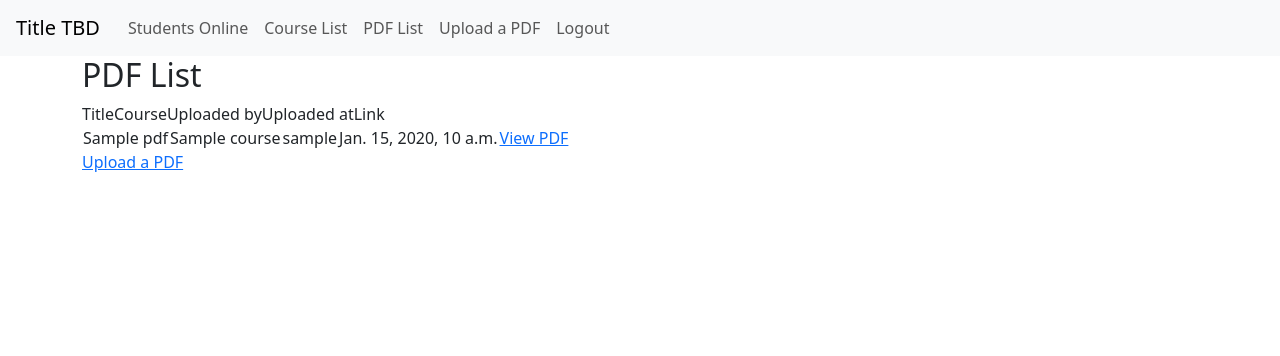
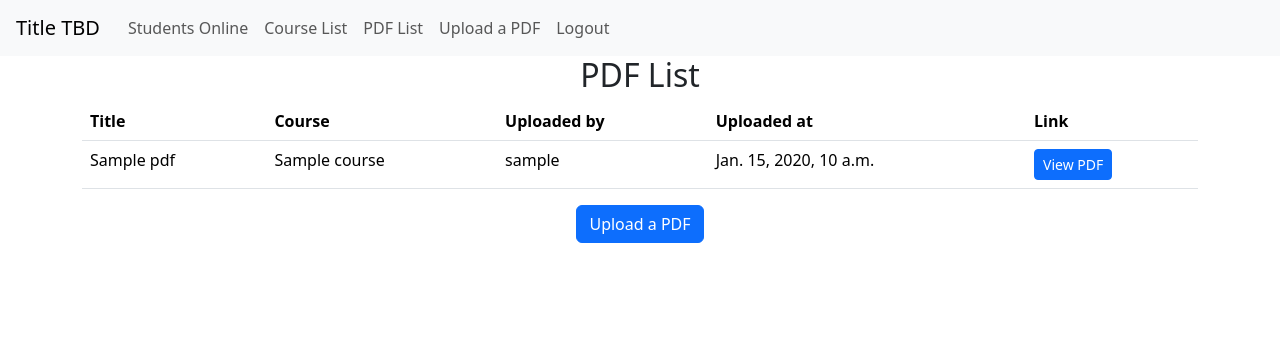
Before and after one commit to sierrashuman/assignment-project, a Django app: page /app/pdf_list/ in a window 1280 px wide. Shown: the top 356 px of the page. Run offline with Django 3.2, Linux system fonts and the light colour scheme; tables that the repository leaves empty hold one stand-in row (values such as "Sample post"); some libraries are stand-ins or nearby versions.

Commit message:
Centered everything, some styling in PDF stuff

```diff
--- a/assignment_app/templates/appindex.html
+++ b/assignment_app/templates/appindex.html
@@ -3,5 +3,9 @@
 {% block content %}
     <h1>Assignment App Home</h1>
 
-    <a href="{% url 'app:courselist' %}">View all courses</a>
+    <a href="{% url 'app:courselist' %}" class="btn btn-primary">View all courses</a>
+    <br>
+    <a href="{% url 'app:pdf_list' %}" class="btn btn-primary">View all PDFs</a>
+    <br>
+    <a href="{% url 'app:upload_pdf' %}" class="btn btn-primary">Upload a PDF</a>
 {% endblock %}
--- a/assignment_app/templates/base.html
+++ b/assignment_app/templates/base.html
@@ -31,7 +31,9 @@
     </nav>
 
     <main class="container">
-        {% block content %}
-        {% endblock %}
+        <div class="d-flex flex-column align-items-center">
+            {% block content %}
+            {% endblock %}
+        </div>
     </main>
 </body>
--- a/assignment_app/templates/pdf_list.html
+++ b/assignment_app/templates/pdf_list.html
@@ -4,13 +4,13 @@
 {% block content %}
     <h2>PDF List</h2>
 
-    <table>
+    <table class="table">
         <thead>
-            <tr>Title</tr>
-            <tr>Course</tr>
-            <tr>Uploaded by</tr>
-            <tr>Uploaded at</tr>
-            <tr>Link</tr>
+            <th scope="column">Title</th>
+            <th scope="column">Course</th>
+            <th scope="column">Uploaded by</th>
+            <th scope="column">Uploaded at</th>
+            <th scope="column">Link</th>
         </thead>
         <tbody>
             {% for pdf in pdf_list %}
@@ -20,7 +20,7 @@
                 <td>{{ pdf.uploader }}</td>
                 <td>{{ pdf.datetime }}</td>
                 <td>
-                    <a href="{{ pdf.pdf_file.url }}">
+                    <a href="{{ pdf.pdf_file.url }}" class="btn btn-sm btn-primary">
                         View PDF
                     </a>
                 </td>
@@ -28,5 +28,5 @@
             {% endfor %}
         </tbody>
     </table>
-    <a href="/app/upload_pdf">Upload a PDF</a>
+    <a href="{% url 'app:upload_pdf' %}" class="btn btn-primary">Upload a PDF</a>
 {% endblock %}
--- a/assignment_app/templates/upload_pdf.html
+++ b/assignment_app/templates/upload_pdf.html
@@ -1,11 +1,13 @@
 {% extends "base.html" %}
+
+{% load crispy_forms_tags %}
 
 
 {% block content %}
     <h2>Upload a PDF!</h2>
     <form method="post", enctype="multipart/form-data">
         {% csrf_token %}
-        {{ form }}
-        <button type="submit">Upload PDF</button>
+        {{ form|crispy }}
+        <button type="submit" class="btn btn-primary mt-2 m-auto w-100">Upload PDF</button>
     </form>
 {% endblock %}
--- a/mysite/settings.py
+++ b/mysite/settings.py
@@ -45,7 +45,10 @@ INSTALLED_APPS = [
     'allauth.account',
     'allauth.socialaccount',
     'allauth.socialaccount.providers.google',
+    'crispy_forms'
 ]
+
+CRISPY_TEMPLATE_PACK = 'bootstrap4'
 
 MIDDLEWARE = [
     'django.middleware.security.SecurityMiddleware',
--- a/requirements.txt
+++ b/requirements.txt
@@ -5,3 +5,4 @@ django-bootstrap-v5
 django-allauth
 dj-database-url
 psycopg2-binary
+django-crispy-forms
```
Also changed, not shown: assignment_app/migrations/0008_alter_pdf_pdf_file.py (added).
